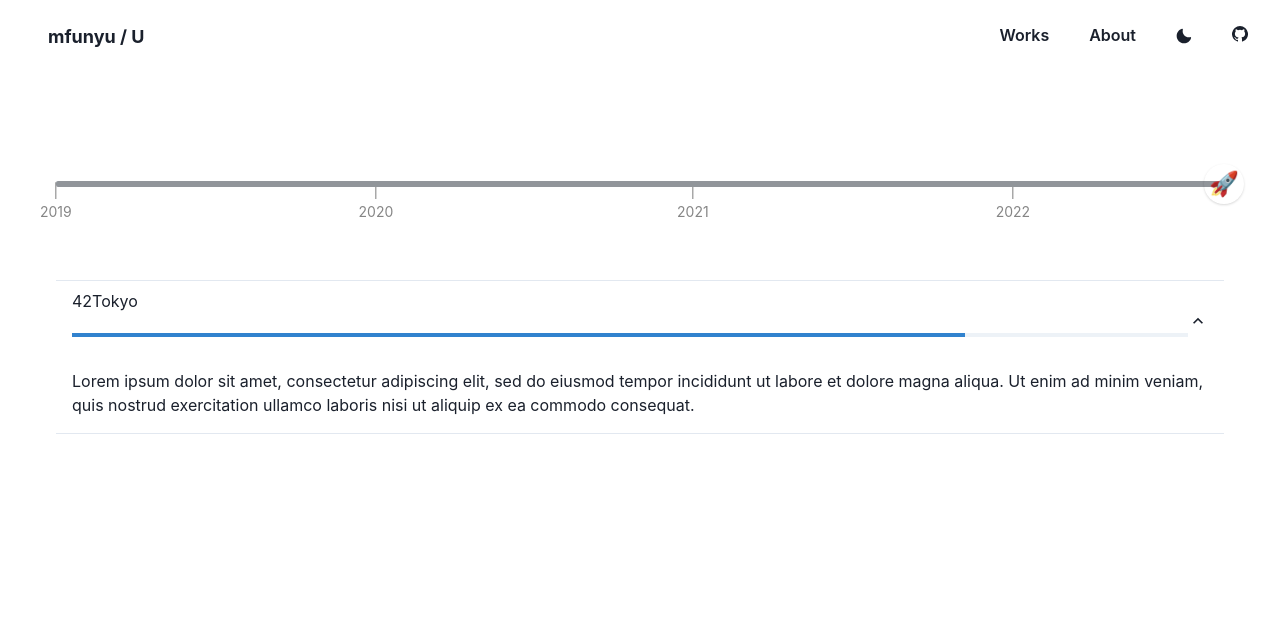
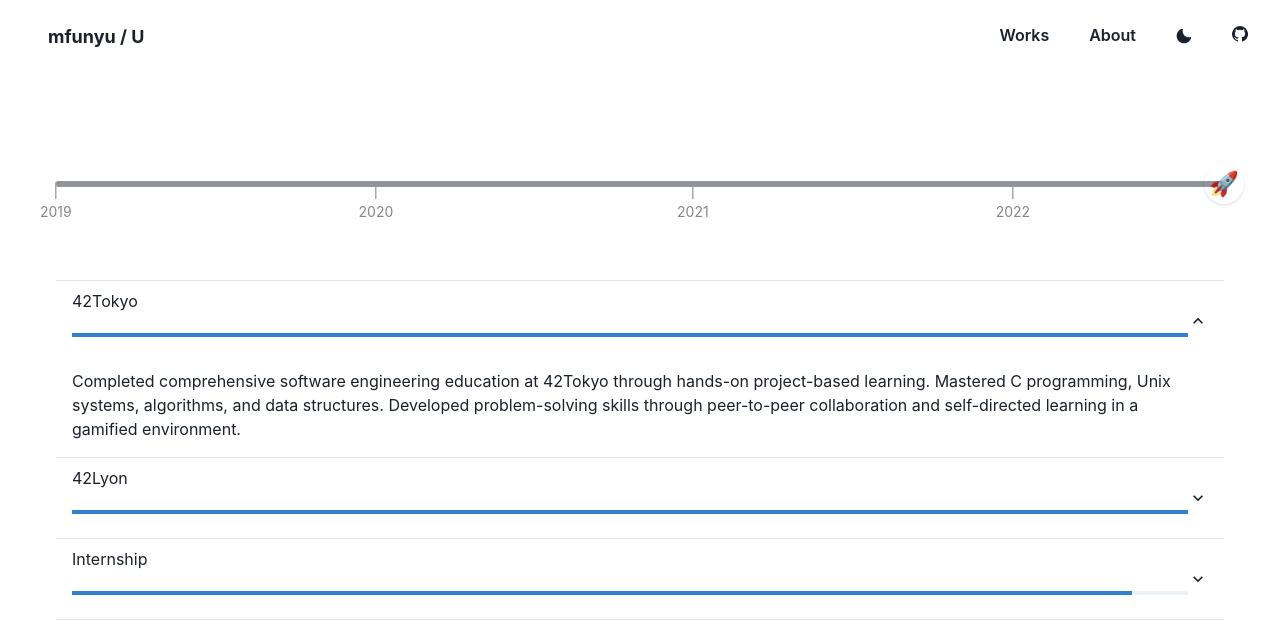
Before and after one commit to mfunyu/mfunyu.github.io, a Next.js app: page /about in a window 1280 px wide. Both pictures are taken after a click on the button "42Tokyo". Shown: the top 634 px of the page. Built offline with nearby package versions, Linux system fonts and the light colour scheme.

Commit message:
feat(history): make Item to components, add examples

```diff
--- a/src/components/history.tsx
+++ b/src/components/history.tsx
@@ -9,7 +9,13 @@
   Stack,
 } from '@chakra-ui/react'
 
-const HistoryItem = () => {
+type HistoryItemProps = {
+  title: string
+  progress: number
+  description: string
+}
+
+const HistoryItem = ({ title, progress, description }: HistoryItemProps) => {
   return (
     <AccordionItem>
       <h2>
@@ -17,10 +23,10 @@
           <Box flex="1" textAlign="left">
             <Stack spacing={5}>
               <Box flex="1" textAlign="left">
-                42Tokyo
+                {title}
               </Box>
               <Box pb={4} flex="1" textAlign="left">
-                <Progress size="xs" value={80} isAnimated />
+                <Progress size="xs" value={progress} isAnimated />
               </Box>
             </Stack>
           </Box>
@@ -28,19 +34,41 @@
         </AccordionButton>
       </h2>
       <AccordionPanel pb={4}>
-        Lorem ipsum dolor sit amet, consectetur adipiscing elit, sed do eiusmod
-        tempor incididunt ut labore et dolore magna aliqua. Ut enim ad minim
-        veniam, quis nostrud exercitation ullamco laboris nisi ut aliquip ex ea
-        commodo consequat.
+        {description}
       </AccordionPanel>
     </AccordionItem>
   )
 }
 
 const History = () => {
+  const historyData = [
+    {
+      title: '42Tokyo',
+      progress: 100,
+      description: 'Completed comprehensive software engineering education at 42Tokyo through hands-on project-based learning. Mastered C programming, Unix systems, algorithms, and data structures. Developed problem-solving skills through peer-to-peer collaboration and self-directed learning in a gamified environment.'
+    },
+    {
+      title: '42Lyon',
+      progress: 100,
+      description: 'Completed my studies at 42Lyon, a tuition-free computer programming school. Developed strong skills in C/C++, system administration, and collaborative problem-solving through peer-to-peer learning methodology.'
+    },
+    {
+      title: 'Internship',
+      progress: 95,
+      description: 'Gained practical experience in software development through various internship opportunities. Worked on real-world projects, collaborated with development teams, and applied theoretical knowledge to solve business challenges.'
+    }
+  ]
+
   return (
     <Accordion allowToggle>
-      <HistoryItem />
+      {historyData.map((item, index) => (
+        <HistoryItem
+          key={index}
+          title={item.title}
+          progress={item.progress}
+          description={item.description}
+        />
+      ))}
     </Accordion>
   )
 }
```
